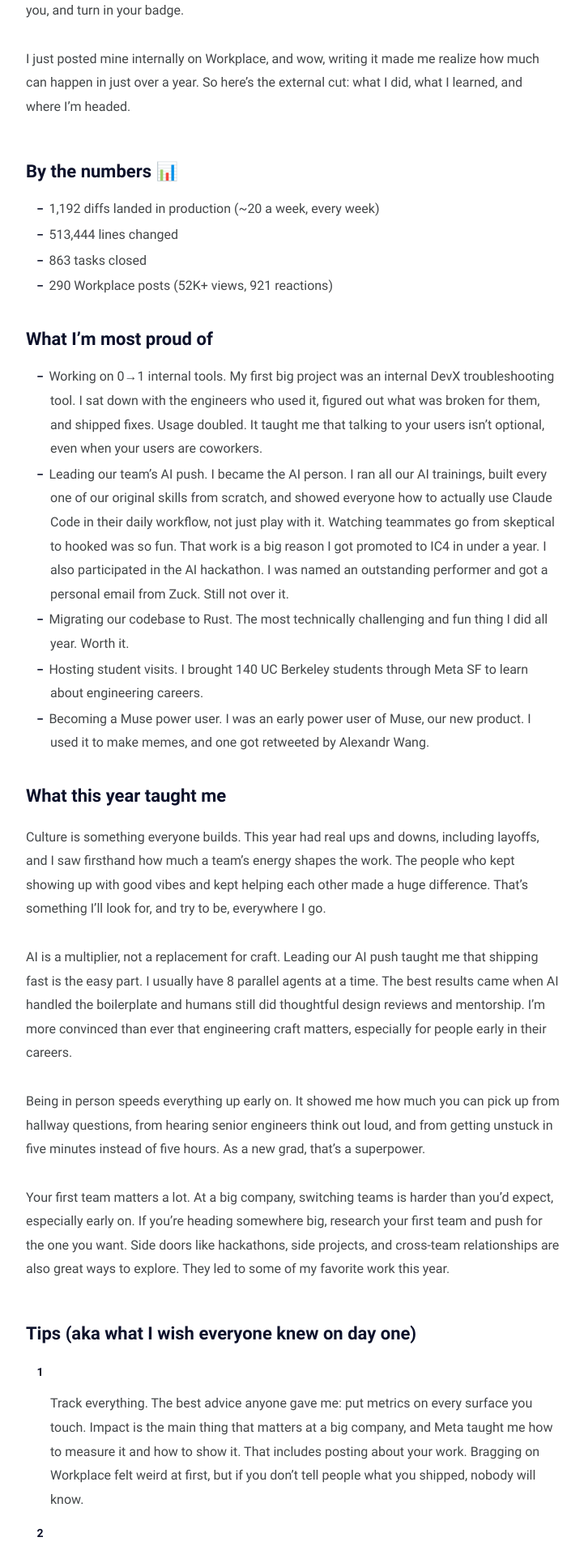
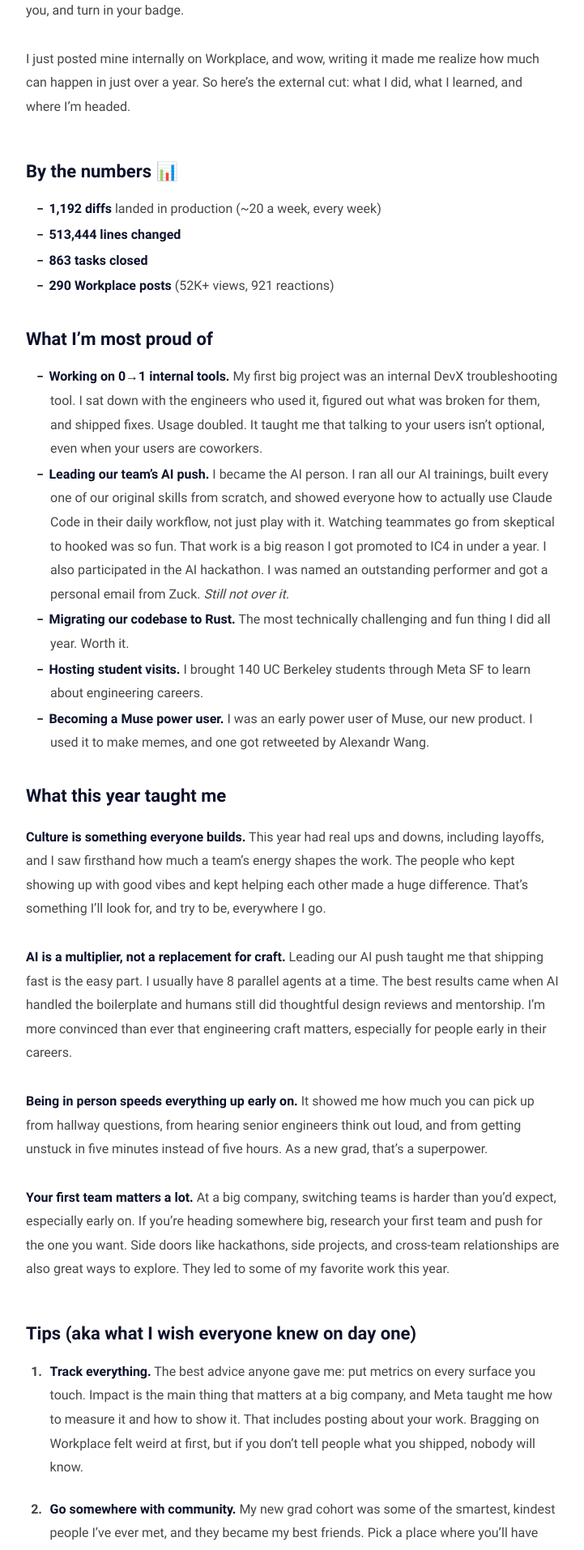
Before and after one commit to stellakaval/stellakaval.github.io, a Jekyll site: the page built from _posts/2026-10-05-badge-post.md, in a window 1280 px wide. Shown: the part 830-2744 px from the top of the page at 81% size, without its empty margins (278-999 px from the left). Built offline with Jekyll 4.4.1, drawn with Linux system fonts in a browser that asks for light colours; some of the changed text lies outside the part shown.

Commit message:
Fix Badge Post numbering and emphasize key passages (#4)

```diff
--- a/_includes/header.html
+++ b/_includes/header.html
@@ -143,7 +143,7 @@
 
   <link rel="stylesheet" href="/assets/css/style.css" />
   {% if page.photo_post %}
-  <link rel="stylesheet" href="{{ '/assets/css/photo-post.css' | relative_url }}" />
+  <link rel="stylesheet" href="{{ '/assets/css/photo-post.css' | relative_url }}?v=2" />
   {% endif %}
 
   <!-- for mathjax support -->
--- a/_posts/2026-10-05-badge-post.md
+++ b/_posts/2026-10-05-badge-post.md
@@ -21,38 +21,39 @@
 
 ## By the numbers 📊
 
-- 1,192 diffs landed in production (~20 a week, every week)
-- 513,444 lines changed
-- 863 tasks closed
-- 290 Workplace posts (52K+ views, 921 reactions)
+- **1,192 diffs** landed in production (~20 a week, every week)
+- **513,444 lines changed**
+- **863 tasks closed**
+- **290 Workplace posts** (52K+ views, 921 reactions)
 
 ## What I'm most proud of
 
-- Working on 0→1 internal tools. My first big project was an internal DevX troubleshooting tool. I sat down with the engineers who used it, figured out what was broken for them, and shipped fixes. Usage doubled. It taught me that talking to your users isn't optional, even when your users are coworkers.
-- Leading our team's AI push. I became the AI person. I ran all our AI trainings, built every one of our original skills from scratch, and showed everyone how to actually use Claude Code in their daily workflow, not just play with it. Watching teammates go from skeptical to hooked was so fun. That work is a big reason I got promoted to IC4 in under a year. I also participated in the AI hackathon. I was named an outstanding performer and got a personal email from Zuck. Still not over it.
-- Migrating our codebase to Rust. The most technically challenging and fun thing I did all year. Worth it.
-- Hosting student visits. I brought 140 UC Berkeley students through Meta SF to learn about engineering careers.
-- Becoming a Muse power user. I was an early power user of Muse, our new product. I used it to make memes, and one got retweeted by Alexandr Wang.
+- **Working on 0→1 internal tools.** My first big project was an internal DevX troubleshooting tool. I sat down with the engineers who used it, figured out what was broken for them, and shipped fixes. Usage doubled. It taught me that talking to your users isn't optional, even when your users are coworkers.
+- **Leading our team's AI push.** I became the AI person. I ran all our AI trainings, built every one of our original skills from scratch, and showed everyone how to actually use Claude Code in their daily workflow, not just play with it. Watching teammates go from skeptical to hooked was so fun. That work is a big reason I got promoted to IC4 in under a year. I also participated in the AI hackathon. I was named an outstanding performer and got a personal email from Zuck. *Still not over it.*
+- **Migrating our codebase to Rust.** The most technically challenging and fun thing I did all year. Worth it.
+- **Hosting student visits.** I brought 140 UC Berkeley students through Meta SF to learn about engineering careers.
+- **Becoming a Muse power user.** I was an early power user of Muse, our new product. I used it to make memes, and one got retweeted by Alexandr Wang.
 
 ## What this year taught me
 
-Culture is something everyone builds. This year had real ups and downs, including layoffs, and I saw firsthand how much a team's energy shapes the work. The people who kept showing up with good vibes and kept helping each other made a huge difference. That's something I'll look for, and try to be, everywhere I go.
+**Culture is something everyone builds.** This year had real ups and downs, including layoffs, and I saw firsthand how much a team's energy shapes the work. The people who kept showing up with good vibes and kept helping each other made a huge difference. That's something I'll look for, and try to be, everywhere I go.
 
-AI is a multiplier, not a replacement for craft. Leading our AI push taught me that shipping fast is the easy part. I usually have 8 parallel agents at a time. The best results came when AI handled the boilerplate and humans still did thoughtful design reviews and mentorship. I'm more convinced than ever that engineering craft matters, especially for people early in their careers.
+**AI is a multiplier, not a replacement for craft.** Leading our AI push taught me that shipping fast is the easy part. I usually have 8 parallel agents at a time. The best results came when AI handled the boilerplate and humans still did thoughtful design reviews and mentorship. I'm more convinced than ever that engineering craft matters, especially for people early in their careers.
 
-Being in person speeds everything up early on. It showed me how much you can pick up from hallway questions, from hearing senior engineers think out loud, and from getting unstuck in five minutes instead of five hours. As a new grad, that's a superpower.
+**Being in person speeds everything up early on.** It showed me how much you can pick up from hallway questions, from hearing senior engineers think out loud, and from getting unstuck in five minutes instead of five hours. As a new grad, that's a superpower.
 
-Your first team matters a lot. At a big company, switching teams is harder than you'd expect, especially early on. If you're heading somewhere big, research your first team and push for the one you want. Side doors like hackathons, side projects, and cross-team relationships are also great ways to explore. They led to some of my favorite work this year.
+**Your first team matters a lot.** At a big company, switching teams is harder than you'd expect, especially early on. If you're heading somewhere big, research your first team and push for the one you want. Side doors like hackathons, side projects, and cross-team relationships are also great ways to explore. They led to some of my favorite work this year.
 
 ## Tips (aka what I wish everyone knew on day one)
 
-1. Track everything. The best advice anyone gave me: put metrics on every surface you touch. Impact is the main thing that matters at a big company, and Meta taught me how to measure it and how to show it. That includes posting about your work. Bragging on Workplace felt weird at first, but if you don't tell people what you shipped, nobody will know.
+1. **Track everything.** The best advice anyone gave me: put metrics on every surface you touch. Impact is the main thing that matters at a big company, and Meta taught me how to measure it and how to show it. That includes posting about your work. Bragging on Workplace felt weird at first, but if you don't tell people what you shipped, nobody will know.
 
-2. Go somewhere with community. My new grad cohort was some of the smartest, kindest people I've ever met, and they became my best friends. Pick a place where you'll have people like that around you.
+2. **Go somewhere with community.** My new grad cohort was some of the smartest, kindest people I've ever met, and they became my best friends. Pick a place where you'll have people like that around you.
 
-3. Find a mentor. I found one with 13 years at Meta, and it changed my whole experience. They left real code review comments, checked in on how I was doing, cared whether I was learning or just closing tasks, and kept pushing more scope my way.
+3. **Find a mentor.** I found one with 13 years at Meta, and it changed my whole experience. They left real code review comments, checked in on how I was doing, cared whether I was learning or just closing tasks, and kept pushing more scope my way.
 
-4. Stay curious. Some of my best work came from things nobody assigned me. Random experiments and side projects I picked up out of pure curiosity ended up saving my team real money. Big companies can quietly make you feel like you should stay in your lane. Don't. Wander.
+4. **Stay curious.** Some of my best work came from things nobody assigned me. Random experiments and side projects I picked up out of pure curiosity ended up saving my team real money. Big companies can quietly make you feel like you should stay in your lane. *Don't. Wander.*
+{: .badge-tips }
 
 ## What's next 👀
 
@@ -60,8 +61,8 @@
 
 I'm a people person. I love meetings (yes, really), whiteboarding, and being surrounded by people who push me to think harder every day.
 
-Smaller team, bigger ownership. I'm ready for a place where I have more ownership, more visibility, and a real say in what I work on.
+**Smaller team, bigger ownership.** I'm ready for a place where I have more ownership, more visibility, and a real say in what I work on.
 
-Which is why I'm joining Anthropic!
+**Which is why I'm joining Anthropic!**
 
 [← Back to the blog]({{ '/blog/' | relative_url }})
--- a/assets/css/photo-post.css
+++ b/assets/css/photo-post.css
@@ -8,3 +8,9 @@
 .page-content .post-photo-brand{max-width:220px;justify-self:center;align-self:center}
 .post-photo a:focus-visible{outline:2px solid #728dd7;outline-offset:4px;border-radius:8px}
 @media(max-width:520px){.post-photo-gallery{grid-template-columns:1fr;gap:20px}.page-content .post-photo-brand{max-width:180px}}
+
+.page-content ol.badge-tips{list-style:decimal outside;padding-left:1.5em;margin-left:0}
+.page-content ol.badge-tips>li{padding-left:.35em;margin-bottom:1.25em}
+.page-content ol.badge-tips>li::before{content:none}
+.page-content ol.badge-tips>li::marker{font-weight:700}
+.page-content ol.badge-tips>li>p{margin:0}
```
